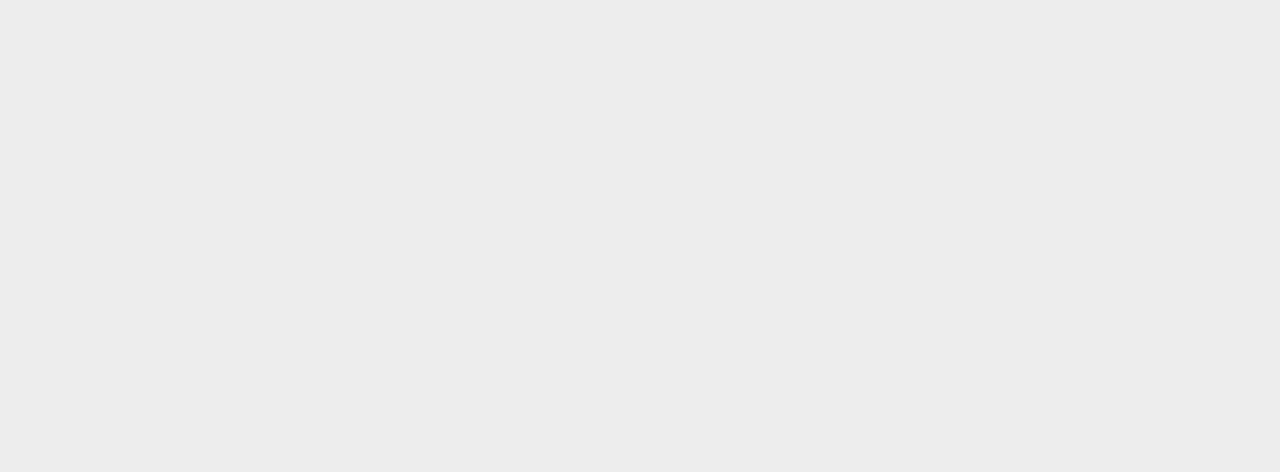
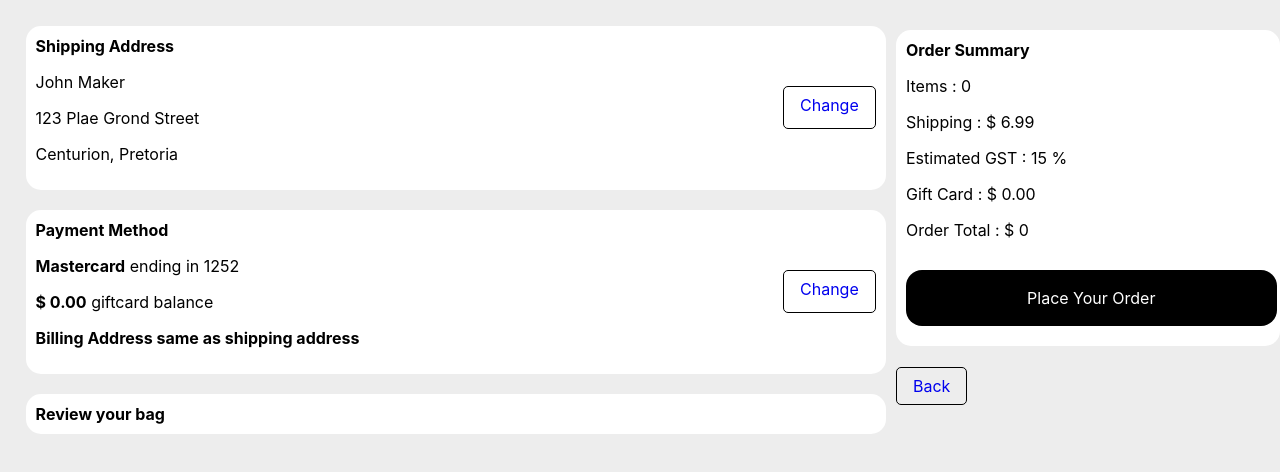
Before and after one commit to newnormal-arch/react-apple-store, a React (Create React App) app: page /checkout in a window 1280 px wide. Before the commit this address had no page. Shown: the top 472 px of the page. Built offline with nearby package versions, Linux system fonts and the light colour scheme.

Commit message:
ui fixes

```diff
--- a/src/App.js
+++ b/src/App.js
@@ -5,6 +5,10 @@ import ProductDetails from './pages/ProductDetails';
 import { Provider } from 'react-redux';
 import store from './redux/store';
 import Cart from './pages/Cart';
+import Checkout from './pages/Checkout';
+import Payment from './pages/Payment';
+import Shipping from './pages/Shipping';
+import SuccessfullOrder from './pages/OrderSuccess';
 
 function App() {
   return (
@@ -14,10 +18,10 @@ function App() {
           <Route path="/" element={<Home />} />
           <Route path="/productDetails/:id" element={<ProductDetails />} />
           <Route path="/cart" element={<Cart />}/>
-          {/* <Route path="/checkout" element={<Checkout />}/> */}
-          {/* <Route path="/payment" element={<Payment />}/> */}
-          {/* <Route path="/shipping" element={<Shipping />}/> */}
-          {/* <Route path="/success" element={<SuccessfullOrder />}/> */}
+          <Route path="/checkout" element={<Checkout />}/>
+          <Route path="/payment" element={<Payment />}/>
+          <Route path="/shipping" element={<Shipping />}/>
+          <Route path="/success" element={<SuccessfullOrder />}/>
         </Routes>
       </Router>
     </Provider>
--- a/src/components/cart/CartProductCard.css
+++ b/src/components/cart/CartProductCard.css
@@ -1,7 +1,20 @@
 .cart-product-card{
     display: flex;
     background-color: #fff;
-    width: 74%;
+    width: 100%;
     border-radius: 15px;
     margin-bottom: 20px;
+    justify-content: space-between;
+    align-items: center;
 }
+
+.prod-cart-details {
+    display: flex;
+    gap: 1rem;
+    align-items: center;
+}
+
+.quantity-counter {
+    text-align: end;
+    margin-right: 30px;
+}
--- a/src/components/cart/CartProductCard.js
+++ b/src/components/cart/CartProductCard.js
@@ -5,7 +5,7 @@ import { useDispatch } from "react-redux";
 import { removeItem, updateQuantity } from "../../redux/slice/cartSlice";
 import { FaTrashAlt } from "react-icons/fa";
 
-function CartProductCard({data}) {
+function CartProductCard({ data }) {
     const dispatch = useDispatch()
 
     const [quantity, setQuantity] = useState(data?.quantity)
@@ -17,23 +17,25 @@ function CartProductCard({data}) {
     }
 
     const handleRemove = () => {
-        dispatch(removeItem({id: data?.id}))
+        dispatch(removeItem({ id: data?.id }))
     }
 
     useEffect(() => {
         setTotalPrice(data?.price * quantity)
-        dispatch(updateQuantity({id: data?.id, quantity}))
+        dispatch(updateQuantity({ id: data?.id, quantity }))
     }, [quantity, data?.price, data?.id, dispatch])
 
     return (
         <div className="cart-product-card">
+            <div className="prod-cart-details">
                 <img src={data.imageUrl} alt="" />
                 <div>
                     <h4>{data.name}</h4>
-                {/* <p>{model}</p> */}
+                    <p>{data.short_description}</p>
                     {/* <p>{description}</p> */}
                     {/* <p>{rating} / 5</p> */}
                     <p>$ {data.price}</p>
+                </div>
             </div>
             <div className="quantity-counter">
                 <button onClick={handleRemove}><FaTrashAlt /></button>
--- a/src/index.css
+++ b/src/index.css
@@ -46,6 +46,7 @@ code {
 
 .cart-container {
   margin-left: 100px;
+  width: 69%;
 }
 
 .cart-main-title {
--- /dev/null
+++ b/src/pages/Checkout.js
@@ -0,0 +1,61 @@
+import React from "react";
+import { useSelector } from "react-redux";
+import CartProductCard from "../components/cart/CartProductCard";
+import { Link } from "react-router-dom";
+
+function Checkout() {
+    const cart = useSelector(state => state.cart);
+    return (
+        <div className="checkout-container">
+            <div className="order-summary-main">
+                <section className="shipping-section">
+                    <h4>Shipping Address</h4>
+                    <div className="payment-column">
+                        <div>
+                            <p>John Maker</p>
+                            <p>123 Plae Grond Street</p>
+                            <p>Centurion, Pretoria</p>
+                        </div>
+                        <Link to="/shipping" className="change-btn">Change</Link>
+                    </div>
+                </section>
+                <section className="payment-section">
+                    <h4>Payment Method</h4>
+                    <div className="payment-column">
+                        <div>
+                            <p><strong>Mastercard</strong> ending in 1252</p>
+                            <p><strong>$ 0.00</strong> giftcard balance</p>
+                            <p><strong>Billing Address same as shipping address</strong></p>
+                        </div>
+                        <Link to="/payment" className="change-btn">Change</Link>
+                    </div>
+                </section>
+                <section className="review-products-section">
+                    <h4>Review your bag</h4>
+                    {
+                        cart?.list.map(item => {
+                            return (
+                                <CartProductCard key={item?.id}
+                                data={item}/>
+                            );
+                        })
+                    }
+                </section>
+            </div>
+            <div className="order-summary">
+                <div className="order-summary-card">
+                    <h4>Order Summary</h4>
+                    <p>Items : {cart?.list.length}</p>
+                    <p>Shipping : $ 6.99</p>
+                    <p>Estimated GST : 15 %</p>
+                    <p>Gift Card : $ 0.00</p>
+                    <p>Order Total : $ {cart?.total}</p>
+                    <Link to="/success" className="order-btn">Place Your Order</Link>
+                </div>
+                <Link to="/cart" className="back-btn">Back</Link>
+            </div>
+        </div>
+    );
+}
+
+export default Checkout;
--- /dev/null
+++ b/src/pages/OrderSuccess.js
@@ -0,0 +1,9 @@
+import React from "react";
+
+function SuccessfullOrder(){
+    return (
+        <div>Your Order Is Successful</div>
+    );
+}
+
+export default SuccessfullOrder;
--- /dev/null
+++ b/src/pages/Payment.js
@@ -0,0 +1,38 @@
+import React from "react";
+import { Link } from "react-router-dom";
+
+function Payment() {
+    return (
+        <div className="payment-container">
+            <div className="select-card">
+                <h4>Select A Card</h4>
+                <p>Mastercard ending in 4125</p>
+                <p>VISA Debit ending in 4125</p>
+            </div>
+            <div className="add-card">
+                <h4>Add A New Card</h4>
+                <label> Cardholder Name</label>
+                <input placeholder="John Maker"></input>
+
+                <label> Card Number</label>
+                <input placeholder="5789 7894 6321 4561"></input>
+
+                <div className="expiry-cvc">
+                    <label> Expiry Date</label>
+                    <input placeholder="MM/YY"></input>
+
+                    <label> CVC</label>
+                    <input placeholder="123"></input>
+                </div>
+
+                <button>Add Payment Method</button>
+                <div className="shipping-footer">
+                    <Link to="/checkout">Back</Link>
+                    <p>Secure Connection</p>
+                </div>
+            </div>
+        </div>
+    );
+}
+
+export default Payment;
--- /dev/null
+++ b/src/pages/Shipping.js
@@ -0,0 +1,33 @@
+import React from "react";
+import { Link } from "react-router-dom";
+
+function Shipping(){
+    return (
+        <div className="shipping-container">
+            <div className="add-address">
+                <label> Shipping Name</label>
+                    <input placeholder="John Maker"></input>
+
+                <label> Street Name</label>
+                    <input placeholder="123 Plae Ground Street"></input>
+
+                <label> City</label>
+                    <input placeholder="Centurion"></input>
+
+                <label> State / Province</label>
+                    <input placeholder="Gauteng"></input>
+
+                <label> Country</label>
+                    <input placeholder="South Africa"></input>
+
+                <button>Add Address</button>
+                <div className="shipping-footer">
+                    <Link to="/checkout">Back</Link>
+                    <p>Secure Connection</p>
+                </div>
+            </div>
+        </div>
+    );
+}
+
+export default Shipping;
```
Lines whose indentation alone changed are shown as unchanged.
